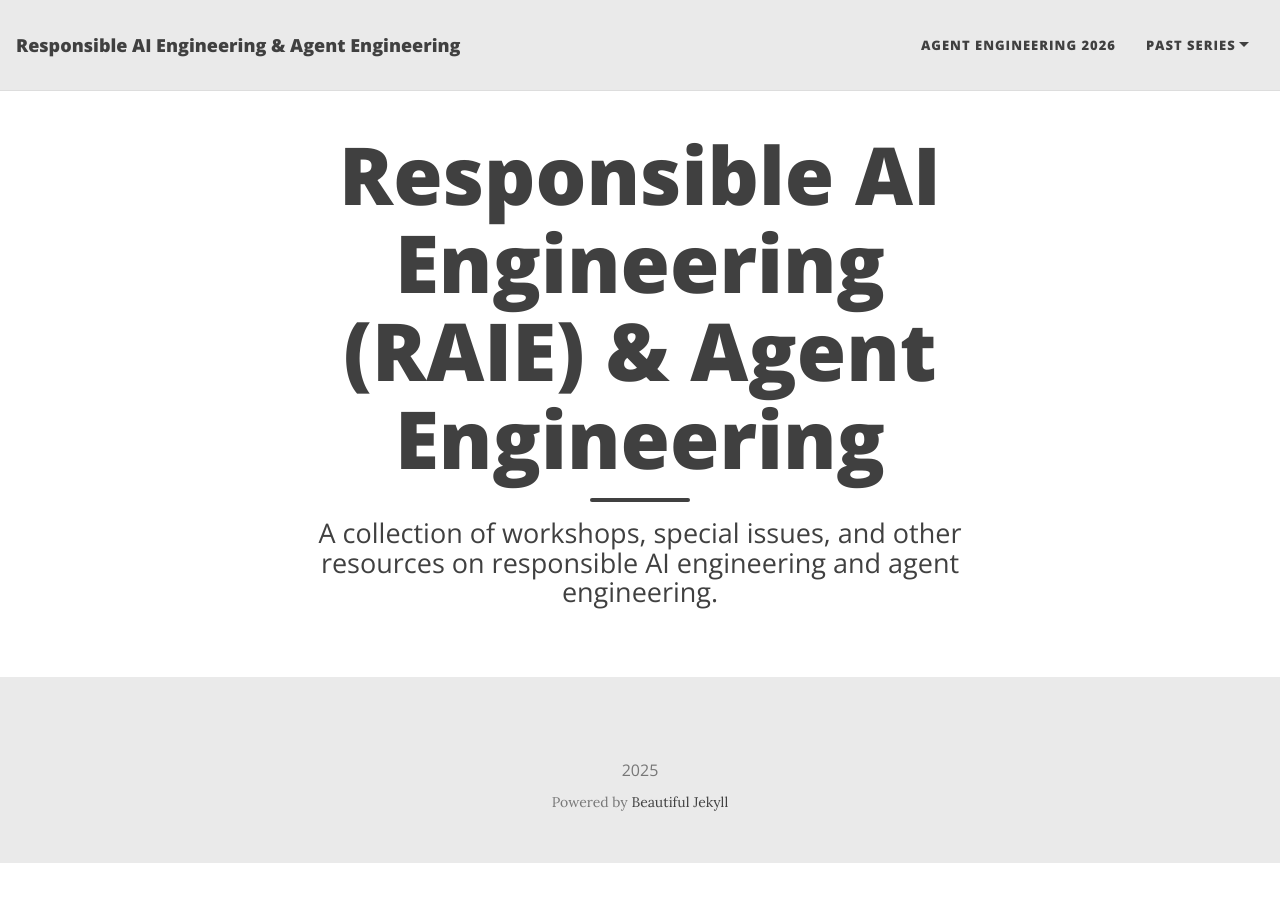
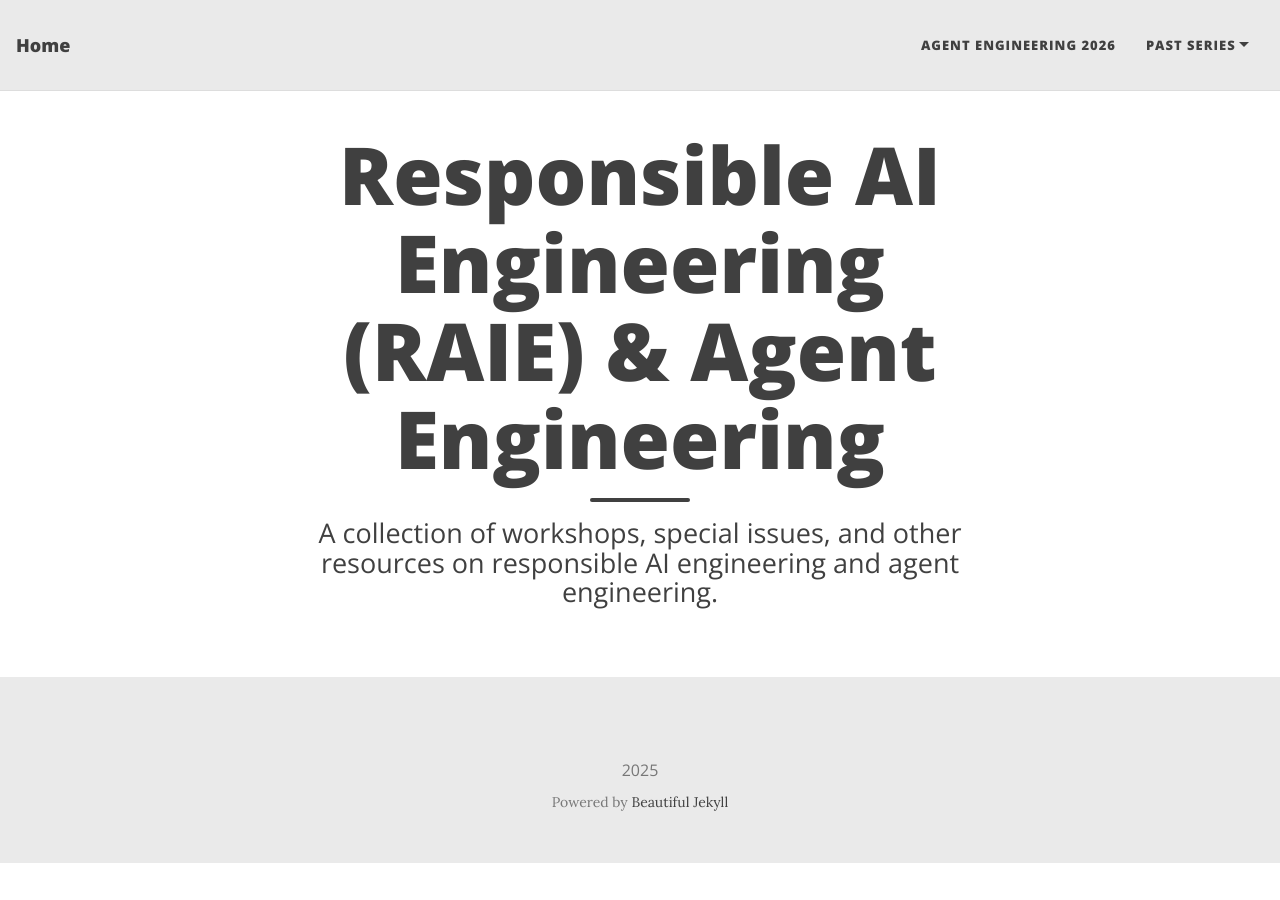
Before and after one commit to RAIEngineering/AIEng-Series, a Jekyll site: the page built from index.html, in a window 1280 px wide. Built offline with Jekyll 4.4.1, drawn with Linux system fonts in a browser that asks for light colours; nearby versions of some CDN libraries; the list of posts is cut into pages by our own code.

Commit message:
Update _config.yml

```diff
--- a/_config.yml
+++ b/_config.yml
@@ -6,8 +6,7 @@
 # --- Required options --- #
 
 # Name of website
-title: Responsible AI Engineering & Agent Engineering
-
+title: Home
 # Your name to show in the footer
 # author: RAIE Organization Committee
 
@@ -15,7 +14,7 @@
 
 navbar-links:
   # Call for Papers: "call"
-  Agent Engineering 2026: "AgentEng26"
+  Agent Engineering 2026: "Agent2026"
   Past series:
     - RAIE'25: "https://conf.researchr.org/home/icse-2025/raie-2025"
     - RAIE'24: "https://conf.researchr.org/home/icse-2024/raie-2024"
```
